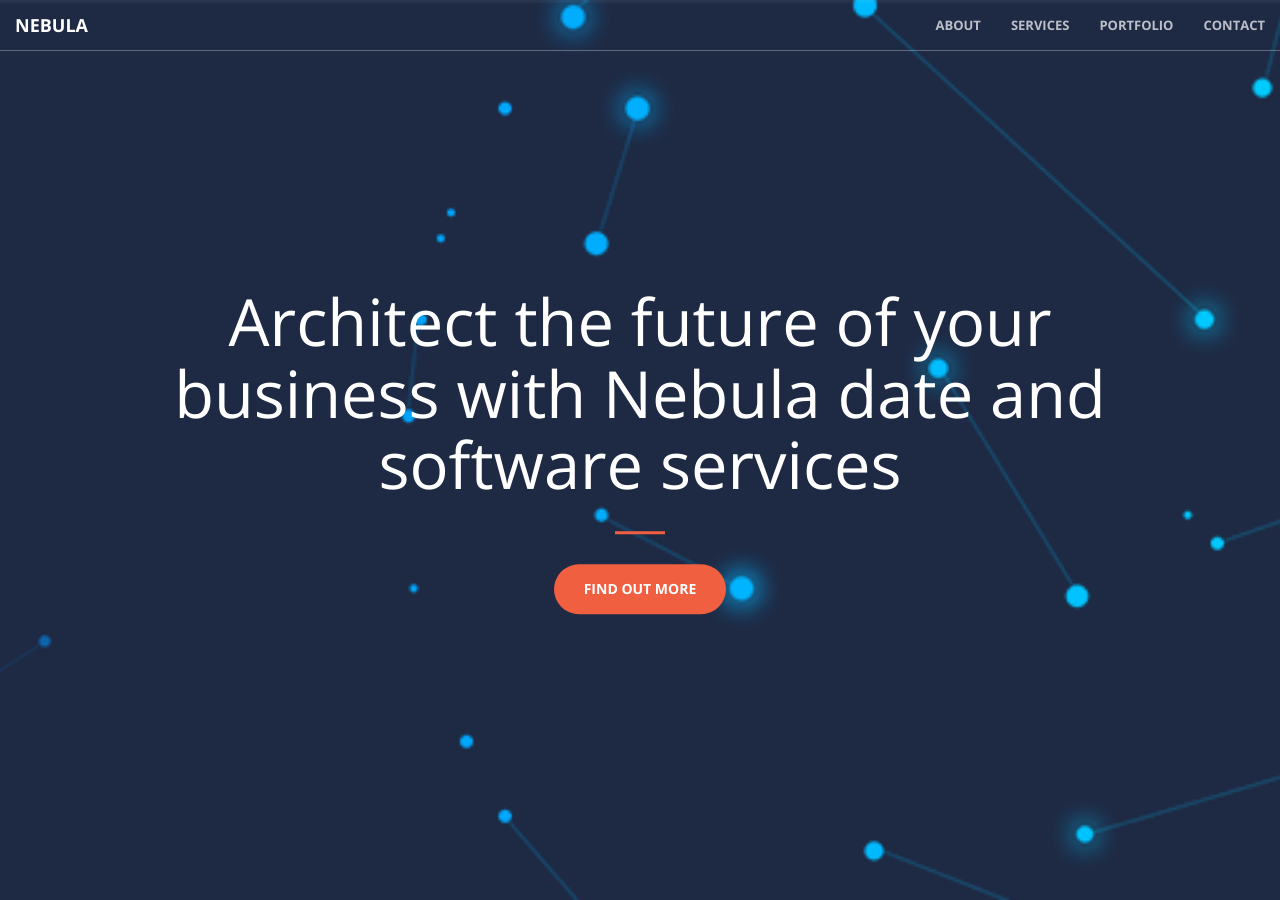
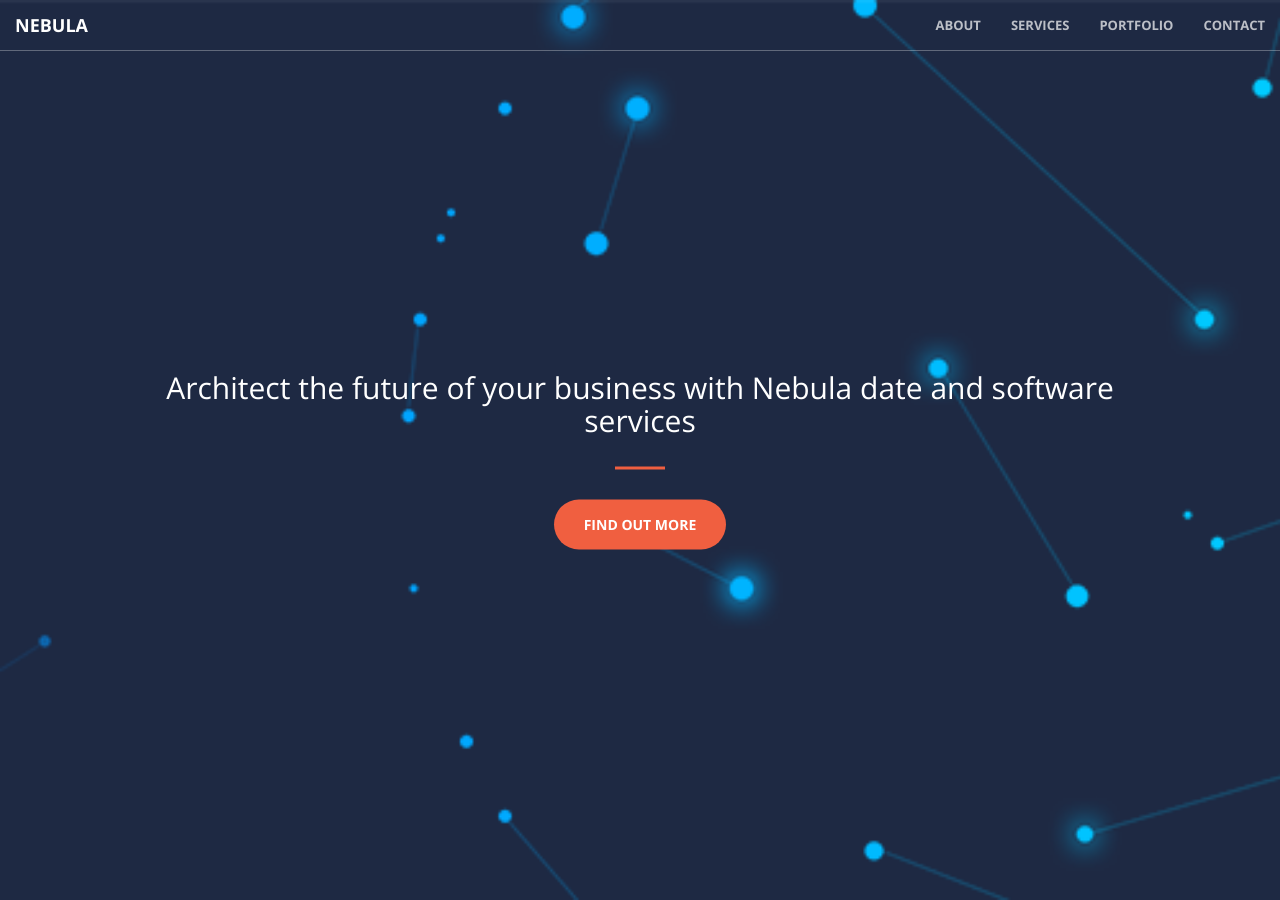
Before and after one commit to lszhou/nebula, a Jekyll site: the page built from index.html, in a window 1280 px wide and 900 px high. Built offline with Jekyll 4.4.1, drawn with Linux system fonts in a browser that asks for light colours.

Commit message:
change text

```diff
--- a/_includes/header.html
+++ b/_includes/header.html
@@ -1,7 +1,7 @@
 <header>
     <div class="header-content">
         <div class="header-content-inner">
-            <h1>Architect the future of your business with Nebula date and software services</h1>
+            <h2>Architect the future of your business with Nebula date and software services</h2>
             <hr>
             <a href="#about" class="btn btn-primary btn-xl page-scroll">Find Out More</a>
         </div>
```
